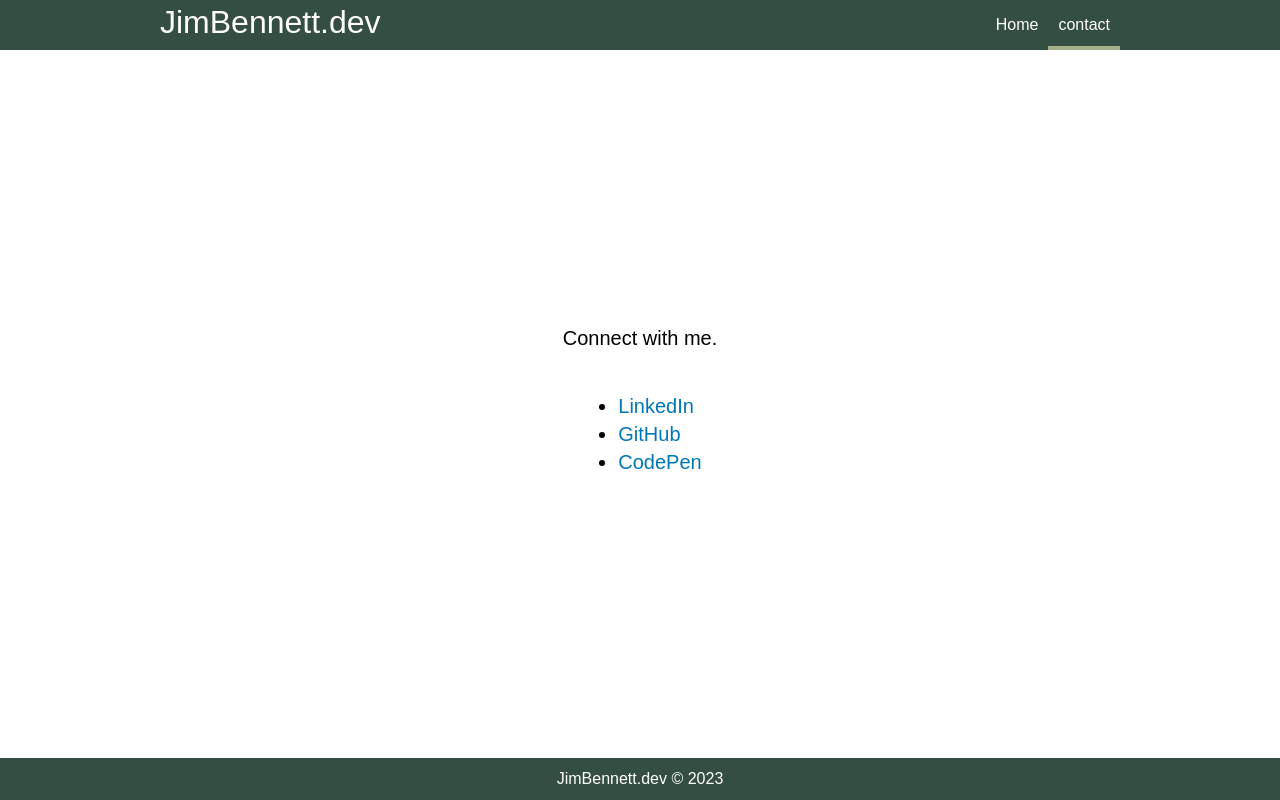
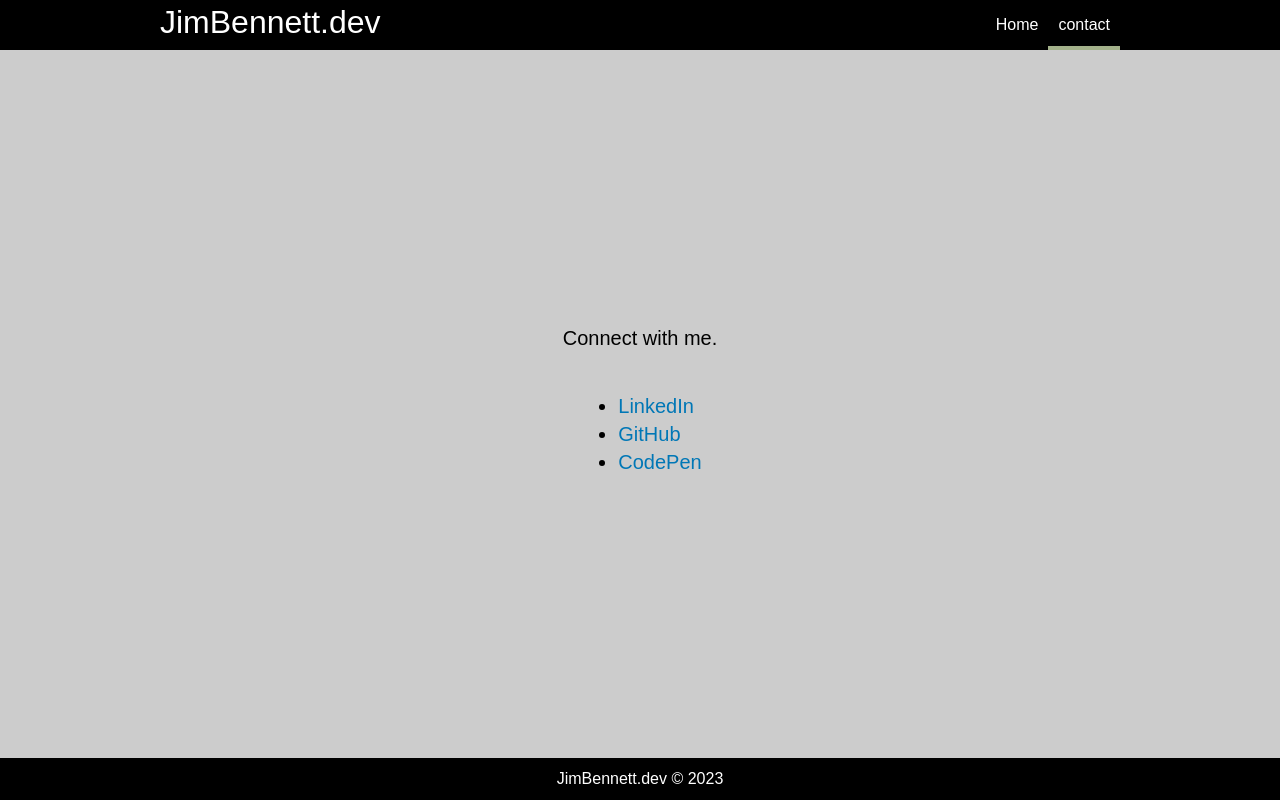
Before and after one commit to resonantdoghouse/jimbennett.dev, a React (Vite) app: page /contact in a window 1280 px wide. Built offline with nearby package versions, Linux system fonts and the light colour scheme.

Commit message:
nice style

```diff
--- a/src/App.scss
+++ b/src/App.scss
@@ -4,6 +4,7 @@
   display: flex;
   flex-direction: column;
   min-height: 100vh;
+  background: #ccc;
 }
 
 .main {
--- a/src/components/AppFooter/AppFooter.scss
+++ b/src/components/AppFooter/AppFooter.scss
@@ -4,7 +4,7 @@
   position: fixed;
   bottom: 0;
   width: 100%;
-  background: var(--color-primary);
+  background: var(--color-dark);
   color: var(--color-light);
   padding: 0.625rem;
   &__wrapper {
--- a/src/components/AppHeader/AppHeader.scss
+++ b/src/components/AppHeader/AppHeader.scss
@@ -4,7 +4,7 @@
   position: fixed;
   top: 0;
   width: 100%;
-  background: var(--color-primary);
+  background: var(--color-dark);
   color: var(--color-light);
 
   &__title {
--- a/src/index.scss
+++ b/src/index.scss
@@ -16,6 +16,7 @@ body {
   margin: 0;
   font-family: Arial, Helvetica, sans-serif;
   line-height: 1.4;
+  overflow-x: hidden;
 }
 
 h1,
--- a/src/pages/HomePage/HomePage.jsx
+++ b/src/pages/HomePage/HomePage.jsx
@@ -12,11 +12,11 @@ const sketch = (p5) => {
         if (c > 170) {
           p5.fill(255, 255, 255); // mountain top
         } else if (c > 130) {
-          p5.fill(10, 10, 65); // mountain
+          p5.fill(43, 45, 66); // mountain
         } else if (c > 76) {
-          p5.fill(30, 200, 64); // grass
+          p5.fill(0, 111, 50); // grass
         } else {
-          p5.fill(0, 60, 255); // water
+          p5.fill(69, 123, 157); // water
         }
         p5.rect(x, y, 10, 10); // draw shape
       }
@@ -25,9 +25,9 @@ const sketch = (p5) => {
 
   p5.setup = () => {
     p5.createCanvas(window.innerWidth, window.innerHeight);
-    p5.noLoop();
     p5.background(0);
     p5.noStroke();
+    p5.noLoop();
   };
 
   p5.draw = () => {
--- a/src/pages/HomePage/HomePage.scss
+++ b/src/pages/HomePage/HomePage.scss
@@ -6,6 +6,7 @@
   &__title {
     letter-spacing: 1px;
     background: var(--color-dark);
+    opacity: 0.85;
     color: var(--color-light);
     padding: 2.5rem 3.625rem;
   }
```
